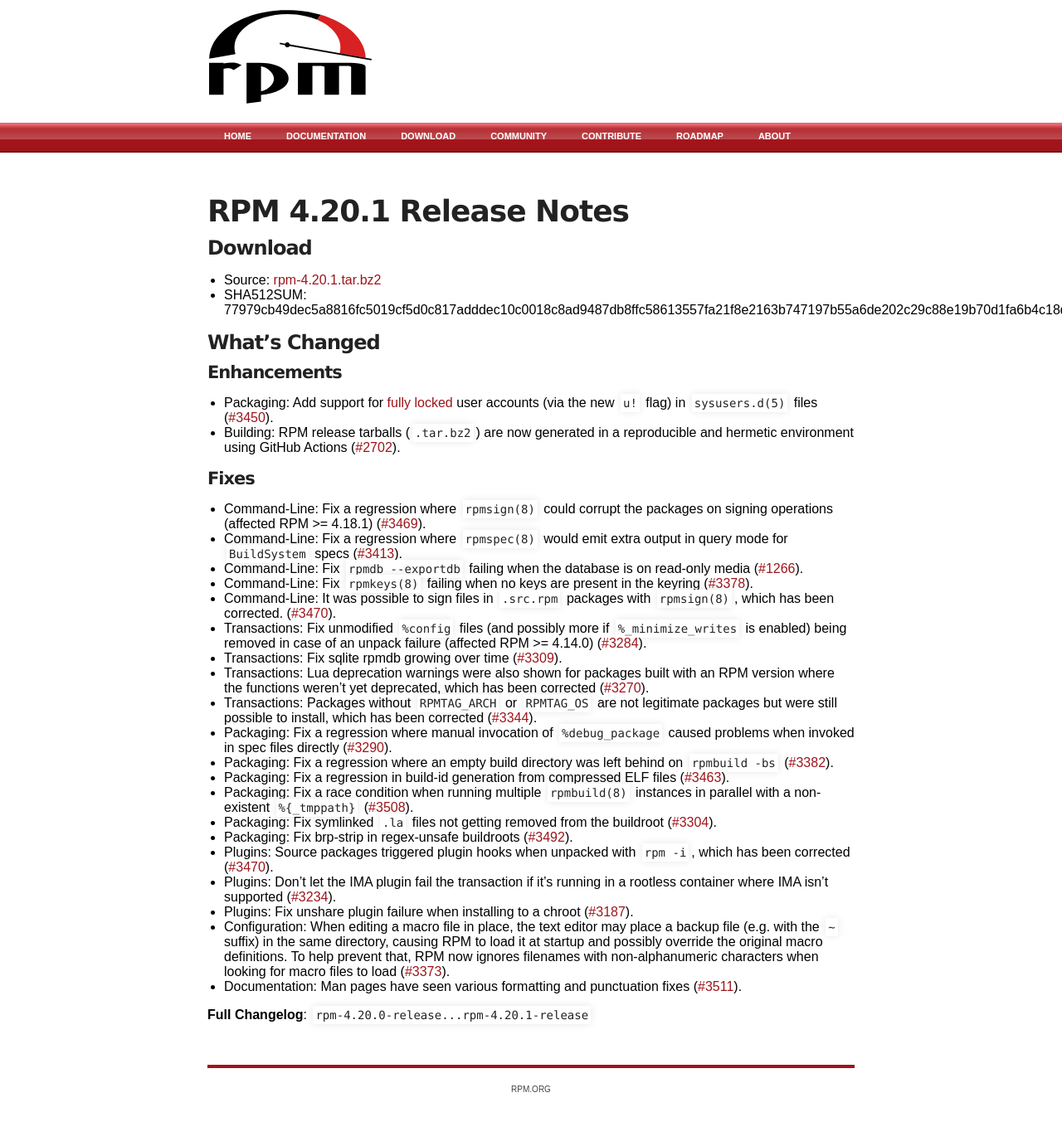
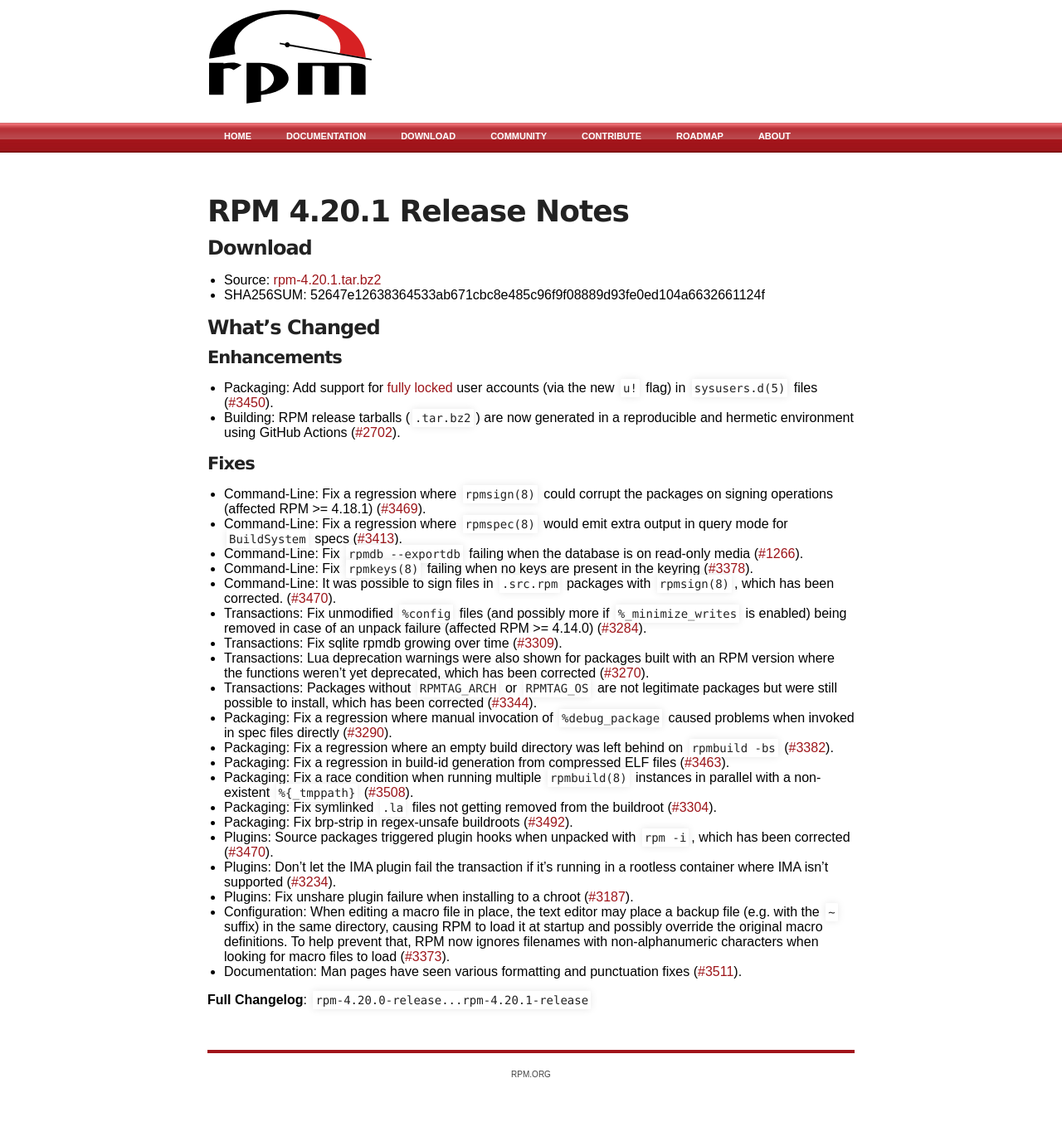
Before and after one commit to rpm-software-management/rpm-web, a Jekyll site: the page built from wiki/Releases/4.20.1.md, in a window 1280 px wide. Shown: the whole page at 83% size. Built offline with Jekyll 4.4.1, drawn with Linux system fonts in a browser that asks for light colours.

Commit message:
Avoid line breaks
The SHA512 checksum looks awkward when rendered in HTML, go back to the
256bit version (for now).  Also shorten the long line in the summary, it
renders poorly for the same reason as the hash.

```diff
--- a/wiki/Releases/4.20.1.md
+++ b/wiki/Releases/4.20.1.md
@@ -7,7 +7,7 @@ title: rpm.org - Releases
 
 ### Download
 * Source: [rpm-4.20.1.tar.bz2](https://ftp.osuosl.org/pub/rpm/releases/rpm-4.20.x/rpm-4.20.1.tar.bz2)
-* SHA512SUM: 77979cb49dec5a8816fc5019cf5d0c817adddec10c0018c8ad9487db8ffc58613557fa21f8e2163b747197b55a6de202c29c88e19b70d1fa6b4c18d3a84bf681
+* SHA256SUM: 52647e12638364533ab671cbc8e485c96f9f08889d93fe0ed104a6632661124f
 
 ### What's Changed
 
```
Also changed, not shown: index.md (+1 -1 lines), timeline.md (+1 -1 lines).
